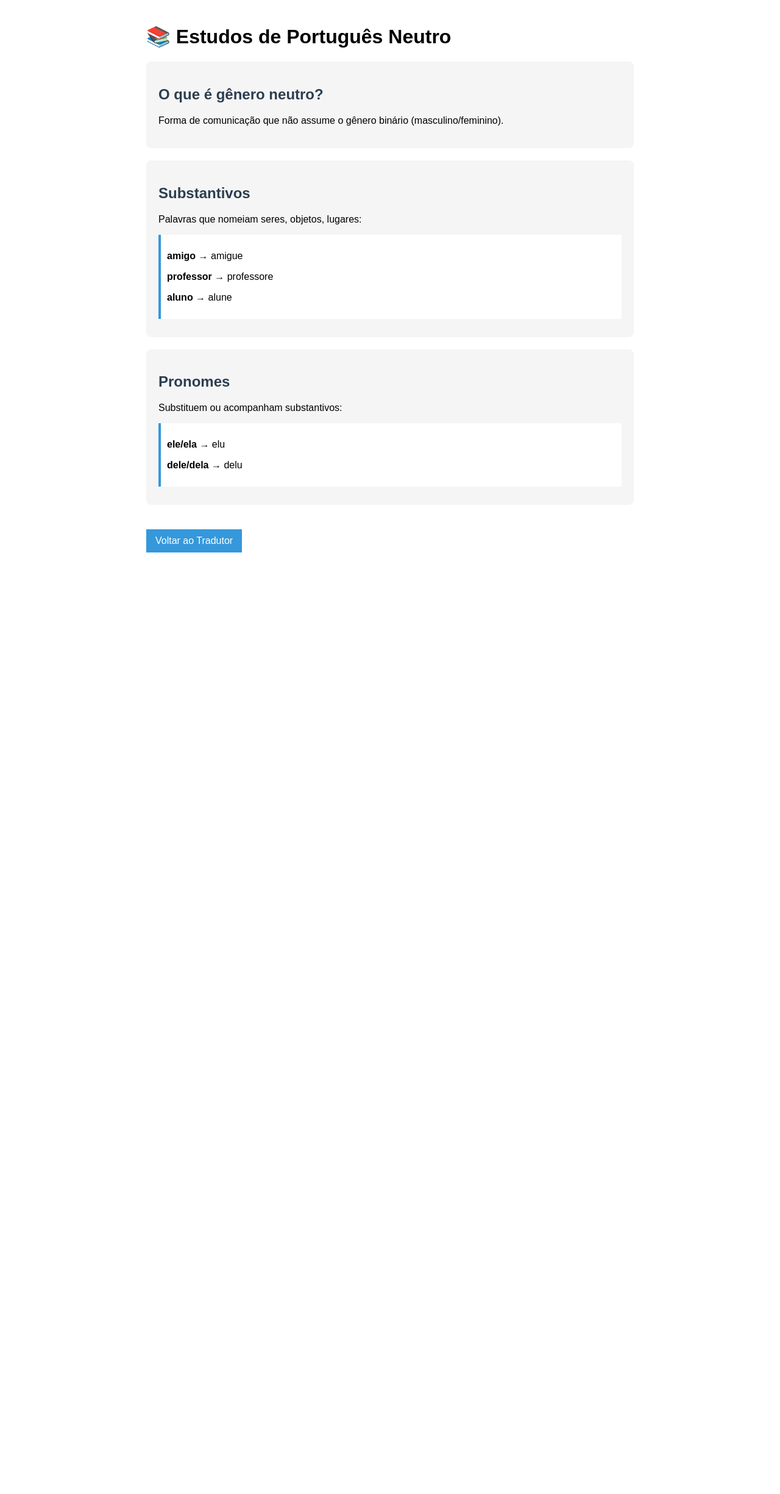
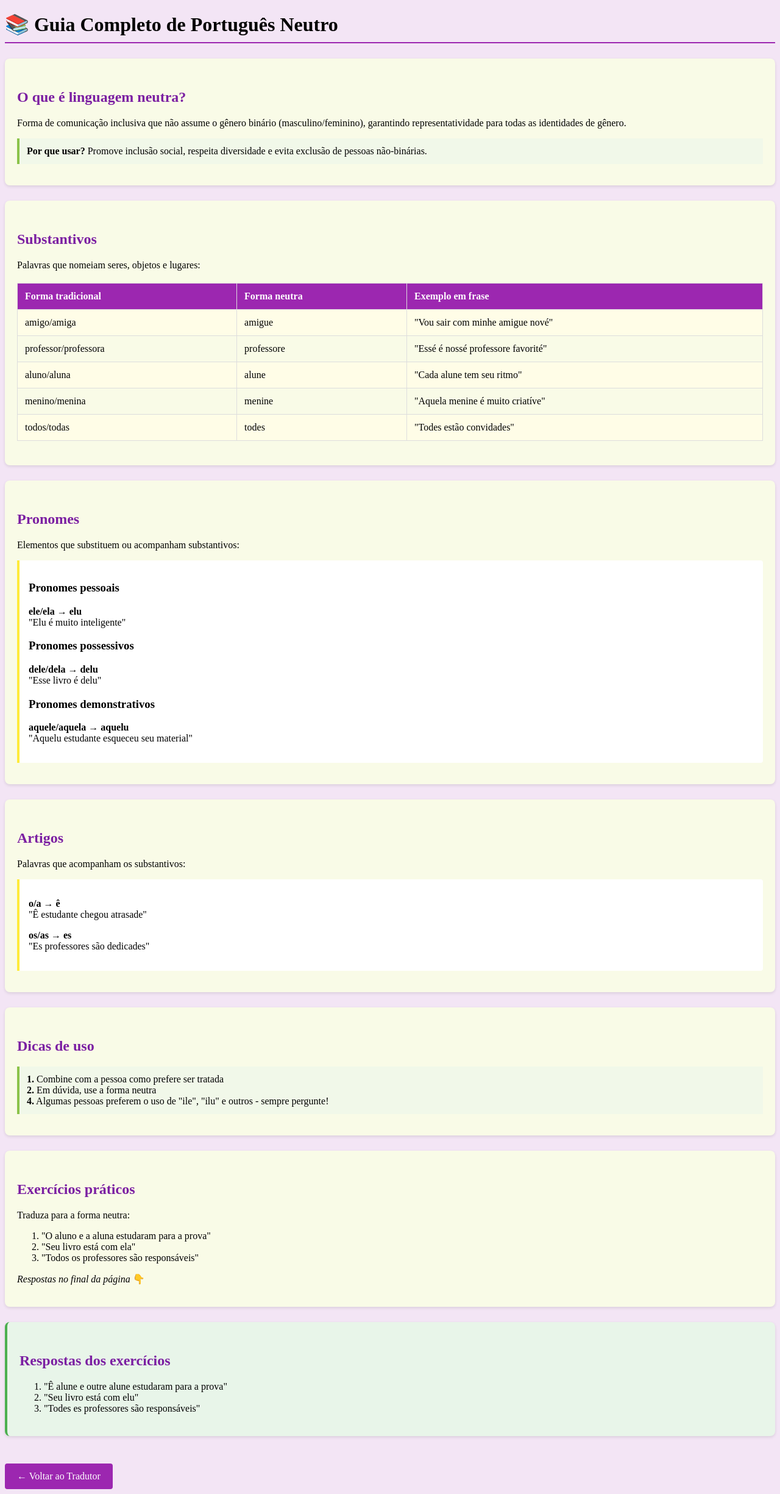
Before and after one commit to alexmattinelli/tradutor_genero_neutro, a Flask app: page /estudos in a window 1280 px wide. Shown: the whole page at 61% size. Before the commit the page ends 906 px from the top, so only its background shows below. Run offline with Flask 3, Linux system fonts and the light colour scheme.

Commit message:
Resolvendo conflitos

```diff
--- a/templates/estudos.html
+++ b/templates/estudos.html
@@ -1,41 +1,190 @@
 <!DOCTYPE html>
 <html>
 <head>
-    <title>Estudos - Português Neutro</title>
+    <title>Estudos - Português com Gênero Neutro</title>
     <style>
-        body { font-family: Arial, sans-serif; max-width: 800px; margin: 0 auto; padding: 20px; }
-        .card { background: #f5f5f5; padding: 20px; margin: 20px 0; border-radius: 8px; }
-        h2 { color: #2c3e50; }
-        .exemplo { background: white; padding: 10px; margin: 10px 0; border-left: 4px solid #3498db; }
+body {
+    /* Gradiente suave com roxo e amarelo */
+    background: linear-gradient(135deg, #f3e5f5 0%, #fff9c4 100%);
+
+    /* Ou cor sólida moderna */
+    background: #f3e5f5; /* Roxo claro */
+    /* background: #fff9c4;  Amarelo claro */
+    /* background: #e8f5e9;  Verde claro */
+}
+        h1 {
+            color: #000000;
+            border-bottom: 2px solid #9c27b0;
+            padding-bottom: 10px;
+        }
+        h2 {
+            color: #7b1fa2;
+            margin-top: 30px;
+        }
+        .card {
+            background: #f9fbe7;
+            padding: 20px;
+            margin: 25px 0;
+            border-radius: 8px;
+            box-shadow: 0 2px 5px rgba(0,0,0,0.1);
+        }
+        .exemplo {
+            background: white;
+            padding: 15px;
+            margin: 15px 0;
+            border-left: 4px solid #ffeb3b;
+            border-radius: 0 4px 4px 0;
+        }
+        .dica {
+            background: #f1f8e9;
+            padding: 12px;
+            border-left: 4px solid #8bc34a;
+            margin: 15px 0;
+        }
+        table {
+            width: 100%;
+            border-collapse: collapse;
+            margin: 20px 0;
+        }
+        th, td {
+            border: 1px solid #ddd;
+            padding: 12px;
+            text-align: left;
+            color: #000000;
+        }
+        th {
+            background-color: #9c27b0;
+            color: white;
+        }
+        tr:nth-child(even) {
+            background-color: #fffde7;
+        }
+        .btn-voltar {
+            display: inline-block;
+            margin-top: 20px;
+            padding: 12px 20px;
+            background: #9c27b0;
+            color: white;
+            text-decoration: none;
+            border-radius: 4px;
+            transition: background 0.3s;
+        }
+        .btn-voltar:hover {
+            background: #7b1fa2;
+        }
     </style>
 </head>
 <body>
-    <h1>📚 Estudos de Português Neutro</h1>
+    <h1>📚 Guia Completo de Português Neutro</h1>
 
     <div class="card">
-        <h2>O que é gênero neutro?</h2>
-        <p>Forma de comunicação que não assume o gênero binário (masculino/feminino).</p>
+        <h2>O que é linguagem neutra?</h2>
+        <p>Forma de comunicação inclusiva que não assume o gênero binário (masculino/feminino), garantindo representatividade para todas as identidades de gênero.</p>
+
+        <div class="dica">
+            <strong>Por que usar?</strong> Promove inclusão social, respeita diversidade e evita exclusão de pessoas não-binárias.
+        </div>
     </div>
 
     <div class="card">
         <h2>Substantivos</h2>
-        <p>Palavras que nomeiam seres, objetos, lugares:</p>
+        <p>Palavras que nomeiam seres, objetos e lugares:</p>
+
+        <table>
+            <tr>
+                <th>Forma tradicional</th>
+                <th>Forma neutra</th>
+                <th>Exemplo em frase</th>
+            </tr>
+            <tr>
+                <td>amigo/amiga</td>
+                <td>amigue</td>
+                <td>"Vou sair com minhe amigue nové"</td>
+            </tr>
+            <tr>
+                <td>professor/professora</td>
+                <td>professore</td>
+                <td>"Essé é nossé professore favorité"</td>
+            </tr>
+            <tr>
+                <td>aluno/aluna</td>
+                <td>alune</td>
+                <td>"Cada alune tem seu ritmo"</td>
+            </tr>
+            <tr>
+                <td>menino/menina</td>
+                <td>menine</td>
+                <td>"Aquela menine é muito criatíve"</td>
+            </tr>
+            <tr>
+                <td>todos/todas</td>
+                <td>todes</td>
+                <td>"Todes estão convidades"</td>
+            </tr>
+        </table>
+    </div>
+
+    <div class="card">
+        <h2>Pronomes</h2>
+        <p>Elementos que substituem ou acompanham substantivos:</p>
+
         <div class="exemplo">
-            <p><strong>amigo</strong> → amigue</p>
-            <p><strong>professor</strong> → professore</p>
-            <p><strong>aluno</strong> → alune</p>
+            <h3>Pronomes pessoais</h3>
+            <p><strong>ele/ela</strong> → <strong>elu</strong><br>
+            "Elu é muito inteligente"</p>
+
+            <h3>Pronomes possessivos</h3>
+            <p><strong>dele/dela</strong> → <strong>delu</strong><br>
+            "Esse livro é delu"</p>
+
+            <h3>Pronomes demonstrativos</h3>
+            <p><strong>aquele/aquela</strong> → <strong>aquelu</strong><br>
+            "Aquelu estudante esqueceu seu material"</p>
         </div>
     </div>
 
     <div class="card">
-        <h2>Pronomes</h2>
-        <p>Substituem ou acompanham substantivos:</p>
+        <h2>Artigos</h2>
+        <p>Palavras que acompanham os substantivos:</p>
+
         <div class="exemplo">
-            <p><strong>ele/ela</strong> → elu</p>
-            <p><strong>dele/dela</strong> → delu</p>
+            <p><strong>o/a</strong> → <strong>ê</strong><br>
+            "Ê estudante chegou atrasade"</p>
+
+            <p><strong>os/as</strong> → <strong>es</strong><br>
+            "Es professores são dedicades"</p>
         </div>
     </div>
 
-    <a href="/" style="display: inline-block; margin-top: 20px; padding: 10px 15px; background: #3498db; color: white; text-decoration: none;">Voltar ao Tradutor</a>
+    <div class="card">
+        <h2>Dicas de uso</h2>
+        <div class="dica">
+            <strong>1.</strong> Combine com a pessoa como prefere ser tratada<br>
+            <strong>2.</strong> Em dúvida, use a forma neutra<br>
+            <strong>4.</strong> Algumas pessoas preferem o uso de "ile", "ilu" e outros - sempre pergunte!
+        </div>
+    </div>
+
+    <div class="card">
+        <h2>Exercícios práticos</h2>
+        <p>Traduza para a forma neutra:</p>
+        <ol>
+            <li>"O aluno e a aluna estudaram para a prova"</li>
+            <li>"Seu livro está com ela"</li>
+            <li>"Todos os professores são responsáveis"</li>
+        </ol>
+        <p><em>Respostas no final da página</em> 👇</p>
+    </div>
+
+    <div class="card" style="background-color: #e8f5e9; border-left: 4px solid #4caf50;">
+        <h2>Respostas dos exercícios</h2>
+        <ol>
+            <li>"Ê alune e outre alune estudaram para a prova"</li>
+            <li>"Seu livro está com elu"</li>
+            <li>"Todes es professores são responsáveis"</li>
+        </ol>
+    </div>
+
+    <a href="/" class="btn-voltar">← Voltar ao Tradutor</a>
 </body>
 </html>
```
